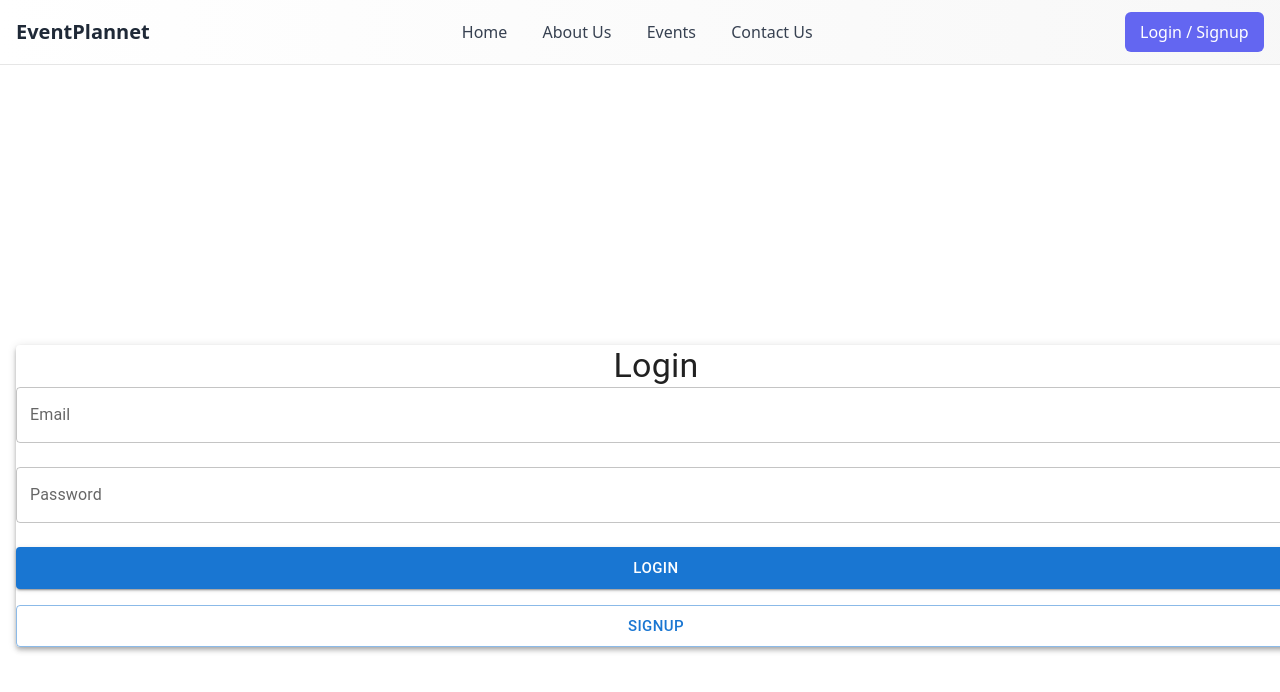
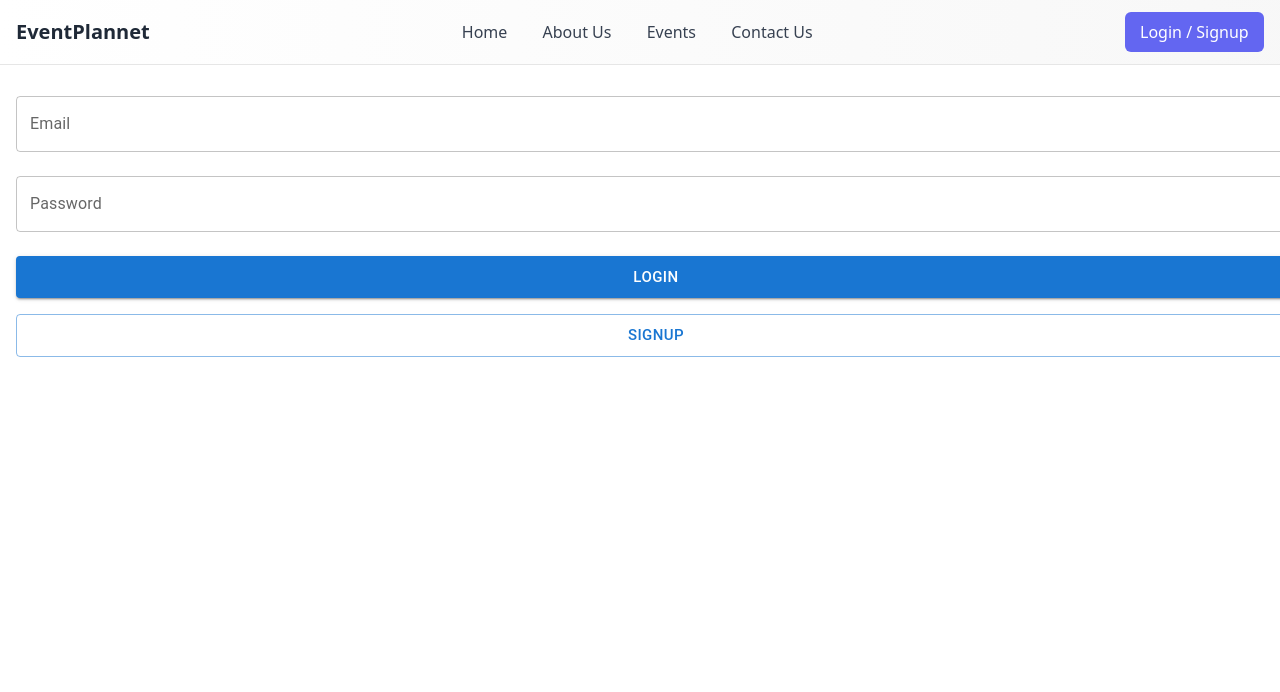
Before and after one commit to sadagupta1991/event-management-ui, a React (Vite) app: page /auth in a window 1280 px wide. Shown: the top 692 px of the page. Built offline with nearby package versions, Linux system fonts and the light colour scheme.

Commit message:
Added changes in login page

```diff
--- /dev/null
+++ b/postcss.config.cjs
@@ -0,0 +1,6 @@
+module.exports = {
+  plugins: {
+    '@tailwindcss/postcss': {},
+    autoprefixer: {},
+  },
+};
--- a/src/pages/Auth.jsx
+++ b/src/pages/Auth.jsx
@@ -12,15 +12,8 @@ const Auth = ({ onClose }) => {
   };
 
   return (
-    <div className="min-h-screen flex items-center justify-center bg-gray-100 p-4">
-      <Paper elevation={4} className="p-8 rounded-2xl w-full max-w-md">
-        <Typography
-          variant="h4"
-          className="text-center mb-6 font-bold text-gray-800"
-        >
-          Login
-        </Typography>
-
+    <div className="h-full w-full flex items-center justify-center bg-gray-100 p-4">
+      <div elevation={4} className="p-8 rounded-2xl w-full max-w-md">
         {/* MUI Stack handles spacing properly */}
         <form onSubmit={(e) => e.preventDefault()}>
           <Stack spacing={3}>
@@ -55,7 +48,7 @@ const Auth = ({ onClose }) => {
             </Stack>
           </Stack>
         </form>
-      </Paper>
+      </div>
     </div>
   );
 };
```
